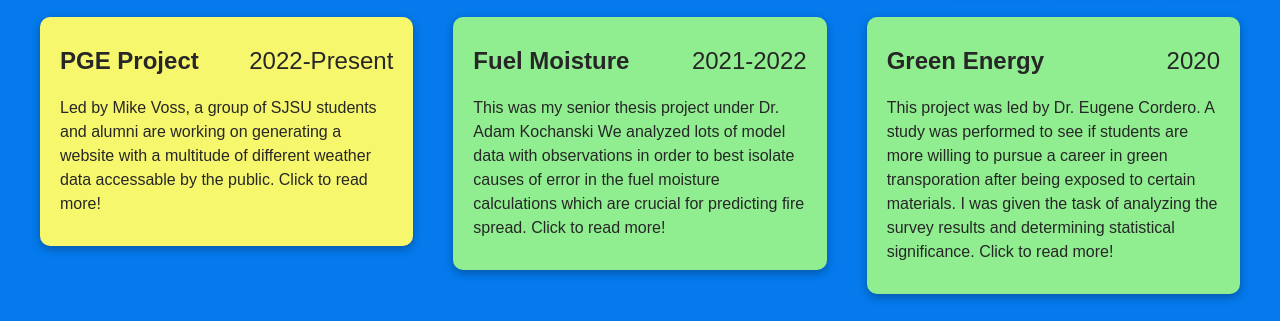
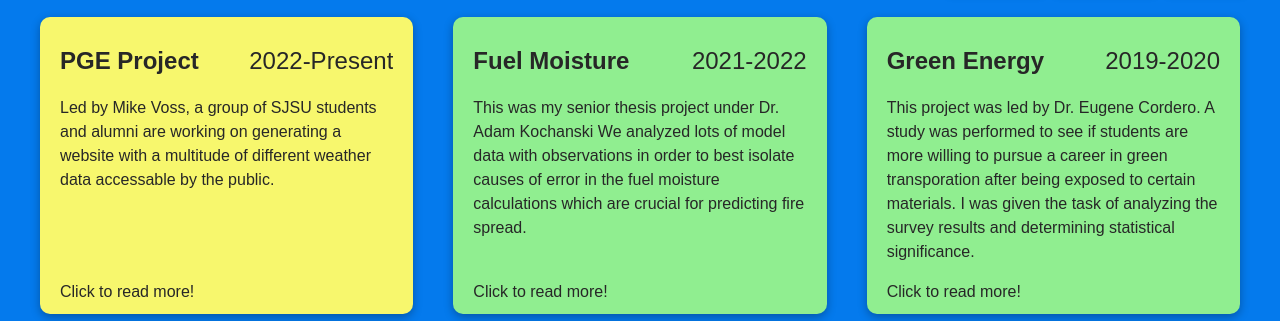
Before and after one commit to Daniel51003/portfolio, a plain HTML site: page index.html in a window 1280 px wide. Shown: the part 588-909 px from the top of the page. Drawn offline with Linux system fonts and the light colour scheme.

Commit message:
Project Adjustments

```diff
--- a/css/style.css
+++ b/css/style.css
@@ -115,6 +115,11 @@ h1,h2,h3{
 .profile .card{
     width: 100%;
 }
+
+
+
+
+
 /* Projects */
 .projects ul{
     display: flex;
@@ -130,7 +135,18 @@ h1,h2,h3{
     height: 100%;
 
 }
+.projects a .container{
+    padding: 0;
 
+}
+.projects a .card{
+    height: 100%;
+    position: relative;
+}
+.read_more_projects{
+    position: absolute;
+    bottom: 0;
+}
 /* .profile::before,.profile::after{
     content:'';
     position: absolute;
@@ -266,6 +282,9 @@ h1,h2,h3{
     #introduction-para{
         font-size: 1.5rem;
     }
+    .projects .flex{
+        overflow: visible;
+    }
 }
 
 /* Mobile */
@@ -280,4 +299,11 @@ h1,h2,h3{
         padding:10px;
         background-color: rgba(0,0,0,0.1);
     }
+    .projects .flex{
+        flex-direction: column;
+    }
+    /* .projects ul{
+        padding:10px;
+        background-color: rgba(0,0,0,0.1);
+    } */
 }
--- a/css/utilities.css
+++ b/css/utilities.css
@@ -12,6 +12,7 @@
     box-shadow: 0 3px 10px rgba(0,0,0,0.3);
     padding: 20px;
     margin: 10px;
+
 }
 .card-sm{
     padding: 10px;
@@ -134,6 +135,7 @@
     justify-content: center;
     align-items: center;
     height: 100%;
+    /* grid-auto-rows: 1fr; */
 }
 .grid-3{
     grid-template-columns: repeat(3,1fr);
--- a/index.html
+++ b/index.html
@@ -77,23 +77,25 @@
       </div>
 
       <div class="container grid grid-3">
-        <a id="first" href="#"
-          ><div class="projects-container">
+        <a id="first" href="#">
           <div class="card in-Progress">
+            <div class="container">
               <div class="flex">
                 <h2 class="bold">PGE Project</h2>
                 <h2>2022-Present</h2>
               </div>
+            </div>
             <p>
-                Led by Mike Voss, a group of SJSU students and alumni are
-                working on generating a website with a multitude of different
-                weather data accessable by the public. Click to read more!
+              Led by Mike Voss, a group of SJSU students and alumni are working
+              on generating a website with a multitude of different weather data
+              accessable by the public.
             </p>
-            </div>
+            <p class="read_more_projects">Click to read more!</p>
           </div>
         </a>
         <a href="#"
           ><div class="card completed">
+            <div class="container">
               <div class="flex">
                 <h2 class="bold">Fuel Moisture</h2>
                 <h2>2021-2022</h2>
@@ -102,31 +104,41 @@
                 This was my senior thesis project under Dr. Adam Kochanski We
                 analyzed lots of model data with observations in order to best
                 isolate causes of error in the fuel moisture calculations which
-              are crucial for predicting fire spread. Click to read more!
+                are crucial for predicting fire spread.
               </p>
-          </div></a
-        >
+              <p class="read_more_projects">Click to read more!</p>
+            </div>
+          </div>
+        </a>
 
-        <a href="#"
-          ><div class="card completed">
+        <a href="#">
+          <div class="card completed">
+            <div class="container">
               <div class="flex">
                 <h2 class="bold">Green Energy</h2>
-              <h2>2020</h2>
+                <h2>2019-2020</h2>
               </div>
               <p>
-              This project was led by Dr. Eugene Cordero. A study was performed
-              to see if students are more willing to pursue a career in green
-              transporation after being exposed to certain materials. I was
-              given the task of analyzing the survey results and determining
-              statistical significance. Click to read more!
+                This project was led by Dr. Eugene Cordero. A study was
+                performed to see if students are more willing to pursue a career
+                in green transporation after being exposed to certain materials.
+                I was given the task of analyzing the survey results and
+                determining statistical significance.
               </p>
+              <p class="read_more_projects">Click to read more!</p>
+            </div>
           </div>
         </a>
         <a href="#"
-          ><div class="card planned flex">
+          ><div class="card planned">
+            <div class="container">
+              <div class="flex">
                 <h2 class="bold">Weather Site</h2>
-          </div></a
-        >
+                <h2>Upcoming</h2>
+              </div>
+            </div>
+          </div>
+        </a>
       </div>
     </section>
     <!-- Footer -->
```
Lines whose indentation alone changed are shown as unchanged.
